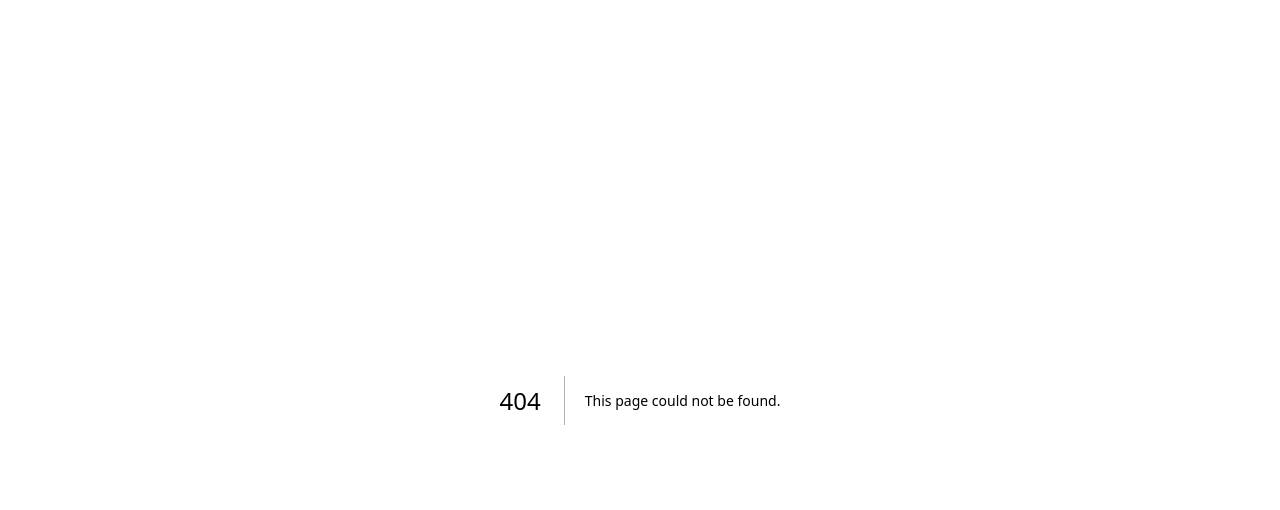
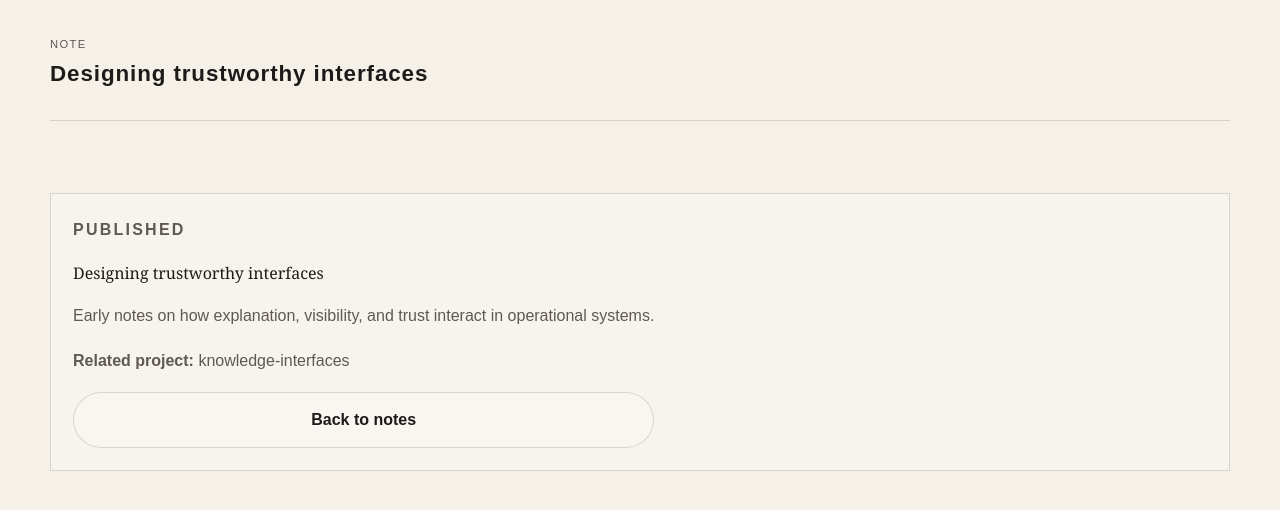
Before and after one commit to anushkavb4/portfolio, a Next.js app: page /notes/designing-trustworthy-interfaces in a window 1280 px wide. Before the commit this address had no page. Shown: the top 510 px of the page. Built offline with nearby package versions, Linux system fonts and the light colour scheme.

Commit message:
Polish homepage and add rich content detail pages

```diff
--- a/app/globals.css
+++ b/app/globals.css
@@ -43,6 +43,11 @@ a {
   width: min(1180px, calc(100% - 32px));
   margin: 0 auto;
   padding: 24px 0 80px;
+}
+
+h1, h2, h3, h4 {
+  font-family: Georgia, "Times New Roman", serif;
+  margin-top: 0;
 }
 
 .topbar {
@@ -438,6 +443,28 @@ a {
   gap: 28px;
 }
 
+.detail-section {
+  border-top: 1px solid var(--line);
+  padding-top: 2rem;
+  margin-top: 2rem;
+}
+
+.detail-section h2 {
+  margin-bottom: 0.7rem;
+  font-size: clamp(1.7rem, 2vw, 2.3rem);
+}
+
+.detail-section p,
+.detail-section li {
+  color: var(--muted);
+  line-height: 1.8;
+}
+
+.detail-section ul {
+  margin: 1rem 0 0;
+  padding-left: 1.2rem;
+}
+
 @media (max-width: 860px) {
   .hero,
   .question-list,
--- /dev/null
+++ b/app/notes/[slug]/page.tsx
@@ -0,0 +1,41 @@
+import Link from "next/link";
+import { notFound } from "next/navigation";
+import { notes } from "@/data/atlas";
+
+export default async function NoteDetailPage({
+  params,
+}: {
+  params: Promise<{ slug: string }>;
+}) {
+  const { slug } = await params;
+  const note = notes.find((item) => item.slug === slug);
+
+  if (!note) {
+    notFound();
+  }
+
+  return (
+    <main className="page-shell">
+      <header className="topbar">
+        <div className="brand-block">
+          <span className="eyebrow">Note</span>
+          <span className="brand-name">{note.title}</span>
+        </div>
+      </header>
+
+      <section className="section">
+        <div className="collab-panel" style={{ display: "grid", gap: "1rem" }}>
+          <p className="kicker" style={{ margin: 0 }}>{note.status}</p>
+          <h1 style={{ margin: 0 }}>{note.title}</h1>
+          <p>{note.summary}</p>
+          <p>
+            <strong>Related project:</strong> {note.relatedProject}
+          </p>
+          <Link href="/notes" className="secondary-button">
+            Back to notes
+          </Link>
+        </div>
+      </section>
+    </main>
+  );
+}
--- a/app/notes/page.tsx
+++ b/app/notes/page.tsx
@@ -1,3 +1,4 @@
+import Link from "next/link";
 import { notes } from "@/data/atlas";
 
 export default function NotesPage() {
@@ -21,6 +22,9 @@ export default function NotesPage() {
                 <p>
                   <strong>Related project:</strong> {note.relatedProject}
                 </p>
+                <Link href={`/notes/${note.slug}`} className="secondary-button">
+                  Read note
+                </Link>
               </div>
             </article>
           ))}
--- a/app/work/[slug]/page.tsx
+++ b/app/work/[slug]/page.tsx
@@ -1,5 +1,6 @@
 import Link from "next/link";
 import { notFound } from "next/navigation";
+import { SectionBlock } from "@/components/content/SectionBlock";
 import { featuredProjects } from "@/data/atlas";
 
 export default async function WorkDetailPage({
@@ -13,6 +14,19 @@ export default async function WorkDetailPage({
   if (!project) {
     notFound();
   }
+
+  const projectStory = {
+    problem: "The work began with a real operational question: how can a team make better decisions when evidence is incomplete, time is limited, and trade-offs are distributed across multiple stakeholders?",
+    context: "This work was shaped by cross-disciplinary collaboration, time-sensitive research settings, and the practical need to align technical decisions with real-world constraints.",
+    workflow: "The original workflow depended on a mix of expert judgement, manual analysis, and iterative feedback loops. The goal was to reduce friction without removing the human context that made the decisions meaningful.",
+    system: "The system combined interfaces, infrastructure, and operational decisions into a single working model so the team could test ideas quickly and communicate trade-offs clearly.",
+    contribution: "The contribution focused on structuring the problem, clarifying user constraints, and shaping the underlying system design so it could support decisions instead of merely automate tasks.",
+    decisions: "The design prioritised legibility, transparency, and practical fit over novelty. Technical choices were selected to support explanation and iteration rather than adding complexity for its own sake.",
+    tradeoffs: "Some important constraints remained: partial information, uncertain user adoption, and the limits of designing a general solution for a highly situated context.",
+    outcome: "The outcome was a clearer decision path and stronger alignment across teams, even as the work remained open to further refinement and broader deployment.",
+    learning: "The main lesson was that systems are strongest when they are designed around the decision-making context, not just the data or the model.",
+    questions: "What happens when decision support becomes embedded in real operational routines? Which signals truly improve trust, and which only create the appearance of certainty?",
+  };
 
   return (
     <main className="page-shell">
@@ -40,6 +54,17 @@ export default async function WorkDetailPage({
             Back to work
           </Link>
         </div>
+
+        <SectionBlock eyebrow="Problem" title="The problem" body={projectStory.problem} />
+        <SectionBlock eyebrow="Context" title="Context and stakeholders" body={projectStory.context} />
+        <SectionBlock eyebrow="Workflow" title="Original workflow" body={projectStory.workflow} />
+        <SectionBlock eyebrow="System" title="System design" body={projectStory.system} />
+        <SectionBlock eyebrow="Contribution" title="Personal contribution" body={projectStory.contribution} />
+        <SectionBlock eyebrow="Decisions" title="Technical decisions" body={projectStory.decisions} />
+        <SectionBlock eyebrow="Trade-offs" title="Tradeoffs and constraints" body={projectStory.tradeoffs} />
+        <SectionBlock eyebrow="Outcome" title="Outcome and evidence" body={projectStory.outcome} />
+        <SectionBlock eyebrow="Learning" title="What was learned" body={projectStory.learning} />
+        <SectionBlock eyebrow="Questions" title="Open questions" body={projectStory.questions} />
       </section>
     </main>
   );
--- a/app/work/page.tsx
+++ b/app/work/page.tsx
@@ -1,3 +1,4 @@
+import Link from "next/link";
 import { featuredProjects } from "@/data/atlas";
 
 export default function WorkPage() {
@@ -24,6 +25,9 @@ export default function WorkPage() {
                 <p>
                   <strong>Systems:</strong> {project.systems.join(" · ")}
                 </p>
+                <Link href={`/work/${project.slug}`} className="secondary-button">
+                  Open case study
+                </Link>
               </div>
             </article>
           ))}
--- /dev/null
+++ b/components/content/SectionBlock.tsx
@@ -0,0 +1,23 @@
+type SectionBlockProps = {
+  eyebrow?: string;
+  title: string;
+  body?: string;
+  bullets?: string[];
+};
+
+export function SectionBlock({ eyebrow, title, body, bullets }: SectionBlockProps) {
+  return (
+    <section className="detail-section">
+      {eyebrow ? <p className="eyebrow">{eyebrow}</p> : null}
+      <h2>{title}</h2>
+      {body ? <p>{body}</p> : null}
+      {bullets && bullets.length > 0 ? (
+        <ul>
+          {bullets.map((item) => (
+            <li key={item}>{item}</li>
+          ))}
+        </ul>
+      ) : null}
+    </section>
+  );
+}
```
